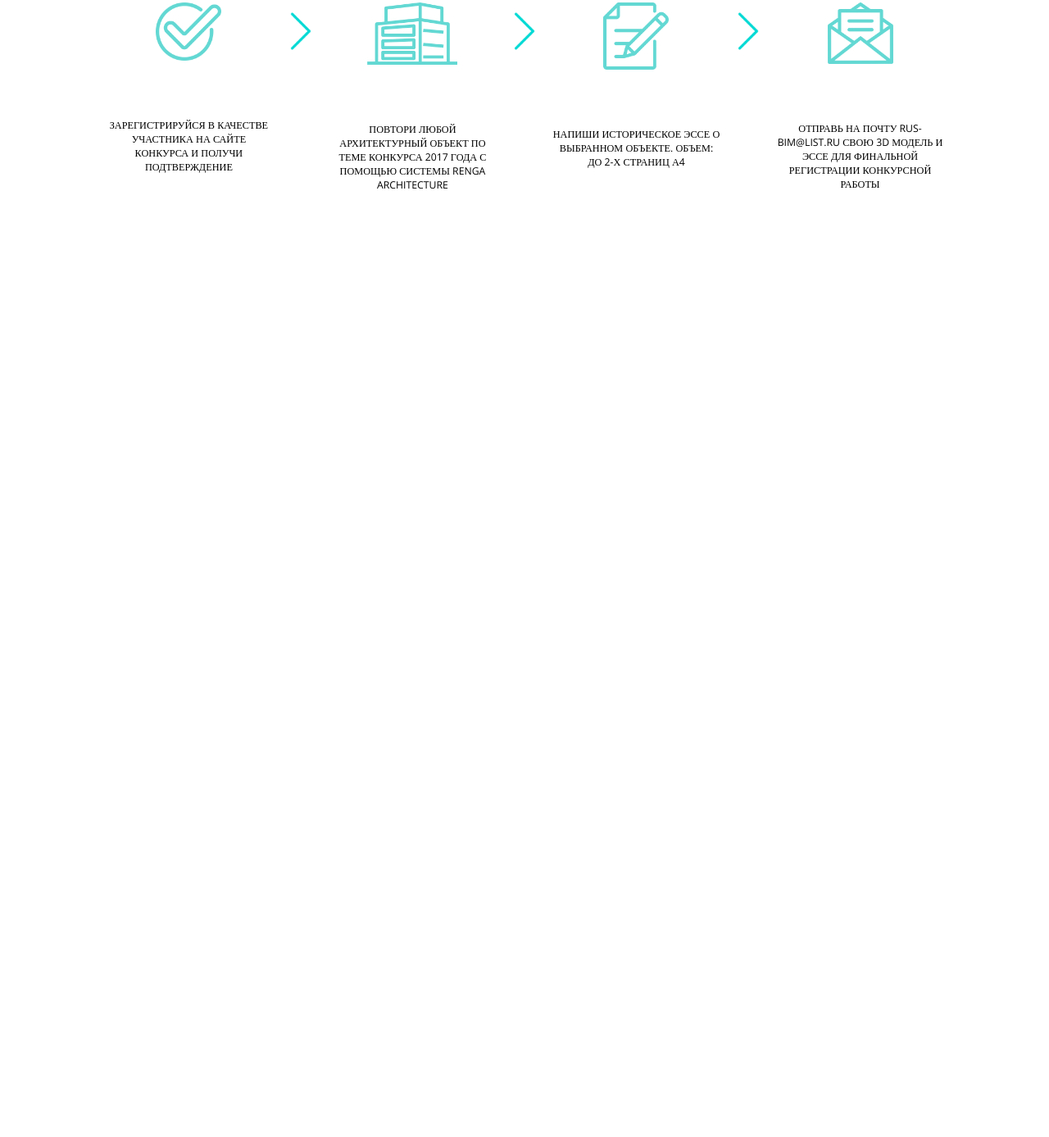
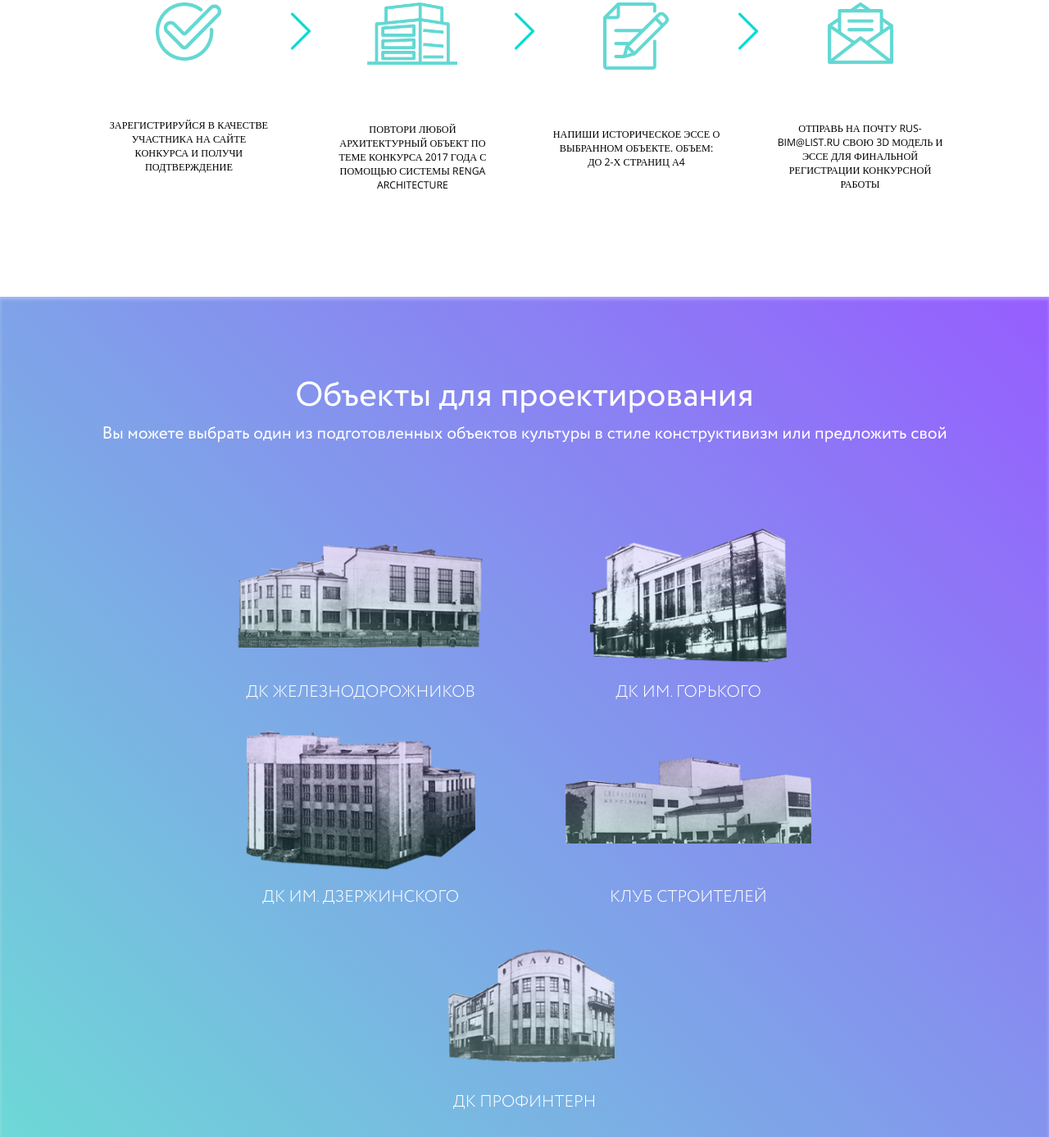
Before and after one commit to JosephYanArley/bim, a website: page public_html/index.html in a window 1280 px wide. Shown: the part 2535-3922 px from the top of the page at 82% size. Before the commit the page ends 2897 px from the top, so only its background shows below. Drawn offline with nearby package versions, Linux system fonts and the light colour scheme.

Commit message:
Fifth (test)

```diff
--- a/public_html/index.html
+++ b/public_html/index.html
@@ -159,42 +159,42 @@
 
         </div>
     </section>
-    <!--<section class="gradient">-->
-        <!--<h1 class="fifth-slide-title">Объекты для проектирования</h1>-->
-        <!--<span class="fifth-slide-desc">Вы можете выбрать один из подготовленных объектов культуры в стиле конструктивизм или предложить свой</span>-->
-        <!--<div class="fifth-slide-examples">-->
-            <!--<div>-->
-                <!--<a href="https://drive.google.com/open?id=0Bx0WdybASixhVFRVUEp2OFRvMnc" class="example01" target="_blank">-->
-                    <!--<span class="more">Подробней ></span>-->
-                <!--</a>-->
-                <!--<span>дк железнодорожников</span>-->
-            <!--</div>-->
-            <!--<div>-->
-                <!--<a href="https://drive.google.com/open?id=0Bx0WdybASixheFV6YXFSLWw5Q0E" class="example02" target="_blank">-->
-                    <!--<span class="more">Подробней ></span>-->
-                <!--</a>-->
-                <!--<span>дк им. горького</span>-->
-            <!--</div>-->
-            <!--<div>-->
-                <!--<a href = "https://drive.google.com/open?id=0Bx0WdybASixhSlhIV1Fva2lXVVU" class="example03" target="_blank">-->
-                    <!--<span class="more"">Подробней ></span>-->
-                <!--</a>-->
-                <!--<span>дк им. дзержинского</span>-->
-            <!--</div>-->
-            <!--<div>-->
-                <!--<a href = "https://drive.google.com/drive/folders/0Bx0WdybASixhM25uaUNXQ3NuZkU" class="example04" target="_blank">-->
-                    <!--<span class="more">Подробней ></span>-->
-                <!--</a>-->
-                <!--<span>клуб строителей</span>-->
-            <!--</div>-->
-            <!--<div>-->
-                <!--<a href = "https://drive.google.com/open?id=0Bx0WdybASixhQ3FiZDR2bzF5aWc" class="example05" target="_blank">-->
-                    <!--<span class="more">Подробней ></span>-->
-                <!--</a>-->
-                <!--<span>дк профинтерн</span>-->
-            <!--</div>-->
-        <!--</div>-->
-    <!--</section>-->
+    <section class="gradient">
+        <h1 class="fifth-slide-title">Объекты для проектирования</h1>
+        <span class="fifth-slide-desc">Вы можете выбрать один из подготовленных объектов культуры в стиле конструктивизм или предложить свой</span>
+        <div class="fifth-slide-examples">
+            <div>
+                <a href="https://drive.google.com/open?id=0Bx0WdybASixhVFRVUEp2OFRvMnc" class="example01" target="_blank">
+                    <span class="more">Подробней ></span>
+                </a>
+                <span>дк железнодорожников</span>
+            </div>
+            <div>
+                <a href="https://drive.google.com/open?id=0Bx0WdybASixheFV6YXFSLWw5Q0E" class="example02" target="_blank">
+                    <span class="more">Подробней ></span>
+                </a>
+                <span>дк им. горького</span>
+            </div>
+            <div>
+                <a href = "https://drive.google.com/open?id=0Bx0WdybASixhSlhIV1Fva2lXVVU" class="example03" target="_blank">
+                    <span class="more"">Подробней ></span>
+                </a>
+                <span>дк им. дзержинского</span>
+            </div>
+            <div>
+                <a href = "https://drive.google.com/drive/folders/0Bx0WdybASixhM25uaUNXQ3NuZkU" class="example04" target="_blank">
+                    <span class="more">Подробней ></span>
+                </a>
+                <span>клуб строителей</span>
+            </div>
+            <div>
+                <a href = "https://drive.google.com/open?id=0Bx0WdybASixhQ3FiZDR2bzF5aWc" class="example05" target="_blank">
+                    <span class="more">Подробней ></span>
+                </a>
+                <span>дк профинтерн</span>
+            </div>
+        </div>
+    </section>
     <!--<section class="blank" id="prize">-->
         <!--<h1 class="sixth-slide-title">Призовой фонд конкурса</h1>-->
         <!--<div class="sixth-slide-prize">-->
--- a/public_html/stylesheets/main_bim.css
+++ b/public_html/stylesheets/main_bim.css
@@ -394,12 +394,14 @@ section{
     font-size:1.5rem;
     font-weight: 400;
     text-align: center;
+    padding: 0 10px;
 }
 
 .fifth-slide-examples{
     margin:7% auto 0;
     padding-bottom:7%;
-    width:1200px;
+    width: 75%;
+    max-width:1200px;
     display:flex;
     flex-direction: row;
     justify-content: center;
@@ -409,7 +411,8 @@ section{
 }
 
 .fifth-slide-examples>div{
-    width:400px;
+    width:30%;
+    min-width:400px;
     height:250px;
 }
 .fifth-slide-examples>div>span{
@@ -427,7 +430,7 @@ section{
 }
 
 .example01{
-    width:auto;
+
     height:185px;
     margin:0 auto;
     background-image: url("/images/example-01.png");
@@ -440,7 +443,7 @@ section{
     background-image: url("/images/overlay-example-01.png");
 }
 .example01:hover>.more{
-    display: block;
+    display: inline-block;
 }
 .example02{
     width:auto;
@@ -455,7 +458,7 @@ section{
     background-image: url("/images/overlay-example-02.png");
 }
 .example02:hover>.more{
-    display: block;
+    display: inline-block;
 }
 .example03{
     width:auto;
@@ -470,7 +473,7 @@ section{
     background-image: url("/images/overlay-example-03.png");
 }
 .example03:hover>.more {
-    display: block;
+    display: inline-block;
 }
 .example04{
     width:auto;
@@ -485,7 +488,7 @@ section{
     background-image: url("/images/overlay-example-04.png");
 }
 .example04:hover>.more {
-    display: block;
+    display: inline-block;
 }
 .example05{
     width:auto;
@@ -500,7 +503,7 @@ section{
     background-image: url("/images/overlay-example-05.png");
 }
 .example05:hover>.more {
-    display: block;
+    display: inline-block;
 }
 .more{
     display: none;
```
